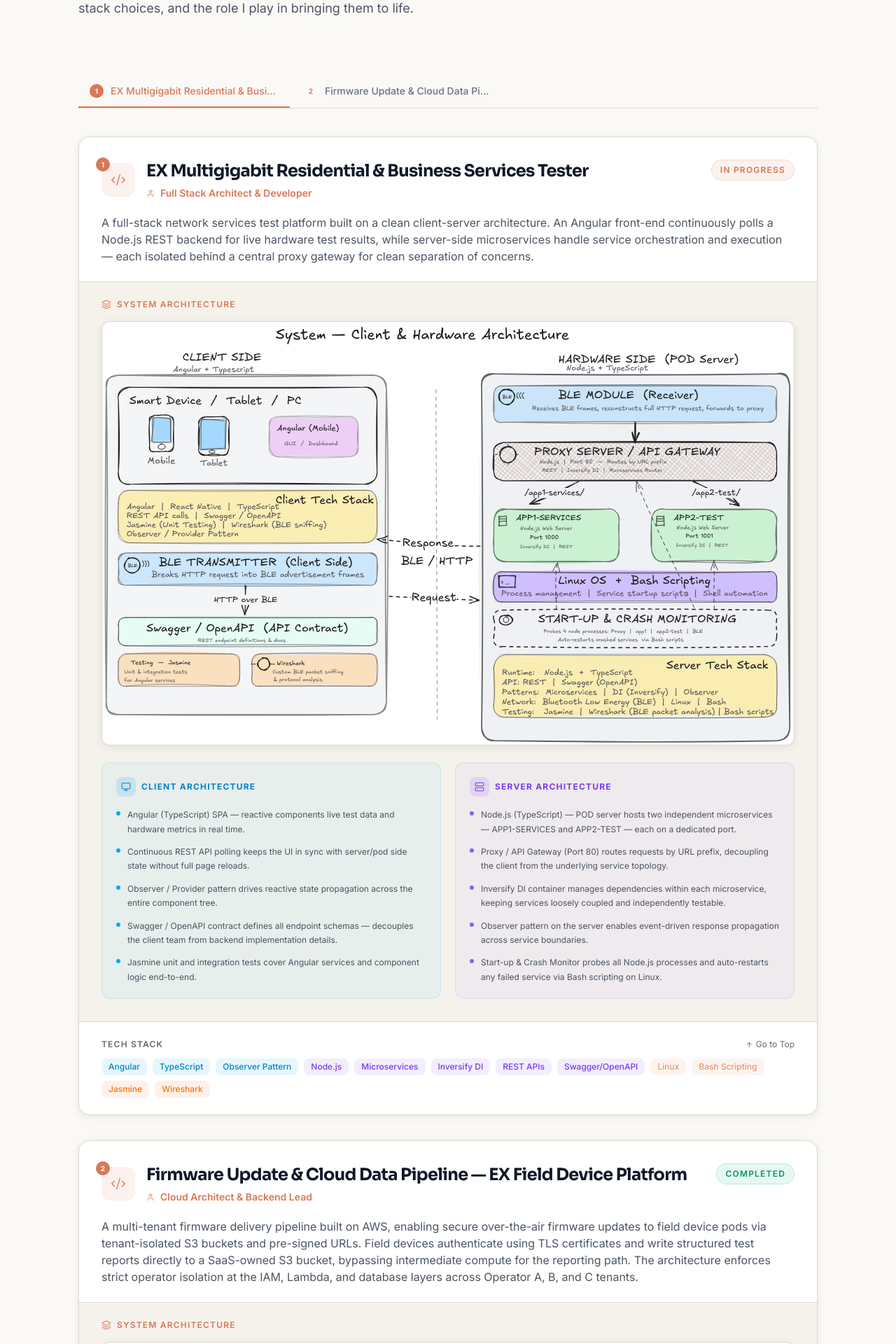
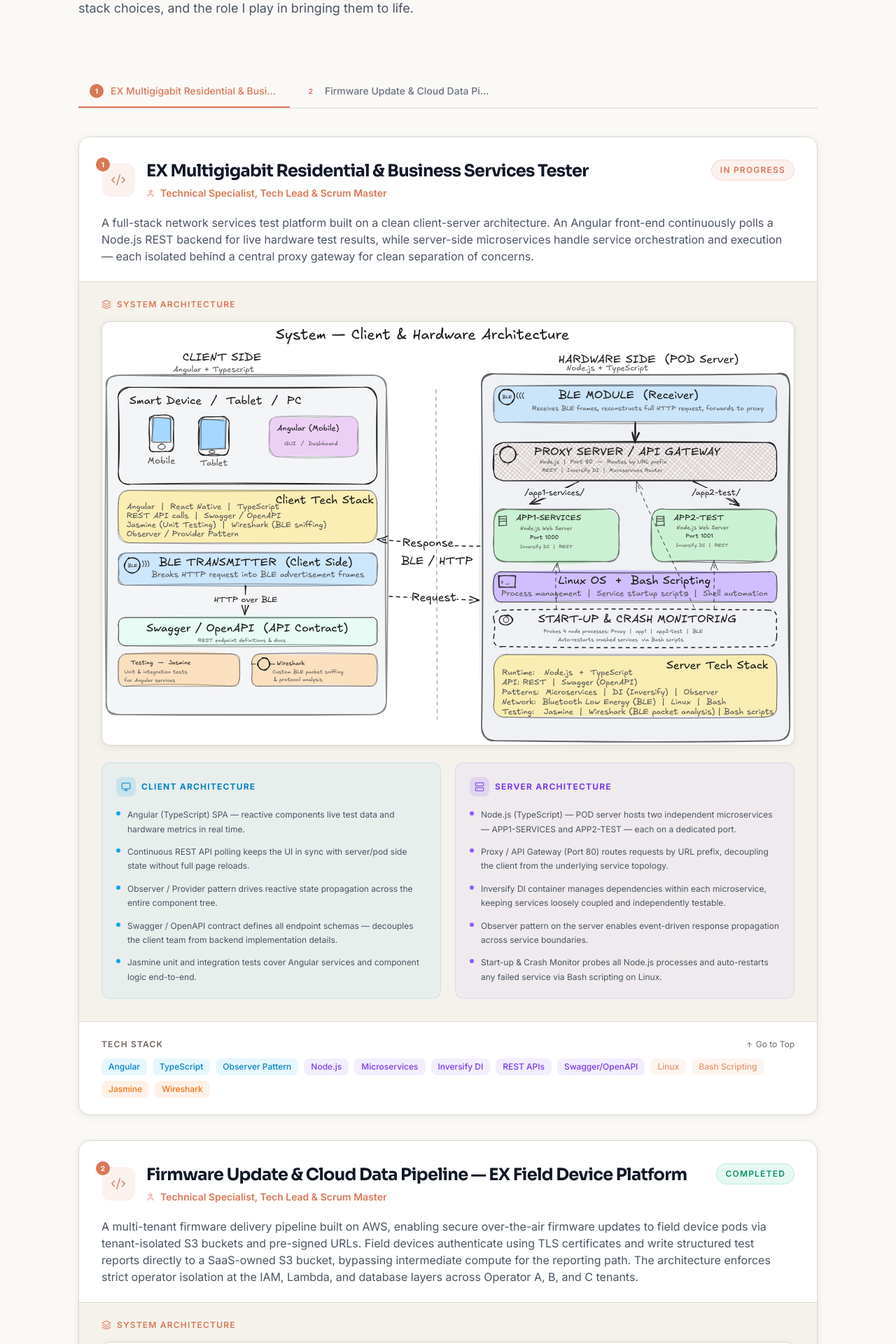
Before and after one commit to shaped0109/shailesh-portfolio, a React (Vite) app: page /projects in a window 1280 px wide. Shown: the part 326-2246 px from the top of the page at 70% size. Built offline with nearby package versions, Linux system fonts and the light colour scheme.

Commit message:
Update project roles in Projects page for accuracy and clarity

```diff
--- a/src/pages/Projects.jsx
+++ b/src/pages/Projects.jsx
@@ -26,7 +26,7 @@
   {
     title: 'EX Multigigabit Residential & Business Services Tester',
     status: 'In Progress',
-    role: 'Full Stack Architect & Developer',
+    role: 'Technical Specialist, Tech Lead & Scrum Master',
     description:
       'A full-stack network services test platform built on a clean client-server architecture. An Angular front-end continuously polls a Node.js REST backend for live hardware test results, while server-side microservices handle service orchestration and execution — each isolated behind a central proxy gateway for clean separation of concerns.',
     architecture: {
@@ -72,7 +72,7 @@
   {
     title: 'Firmware Update & Cloud Data Pipeline — EX Field Device Platform',
     status: 'Completed',
-    role: 'Cloud Architect & Backend Lead',
+    role: 'Technical Specialist, Tech Lead & Scrum Master',
     description:
       'A multi-tenant firmware delivery pipeline built on AWS, enabling secure over-the-air firmware updates to field device pods via tenant-isolated S3 buckets and pre-signed URLs. Field devices authenticate using TLS certificates and write structured test reports directly to a SaaS-owned S3 bucket, bypassing intermediate compute for the reporting path. The architecture enforces strict operator isolation at the IAM, Lambda, and database layers across Operator A, B, and C tenants.',
     architecture: {
```
